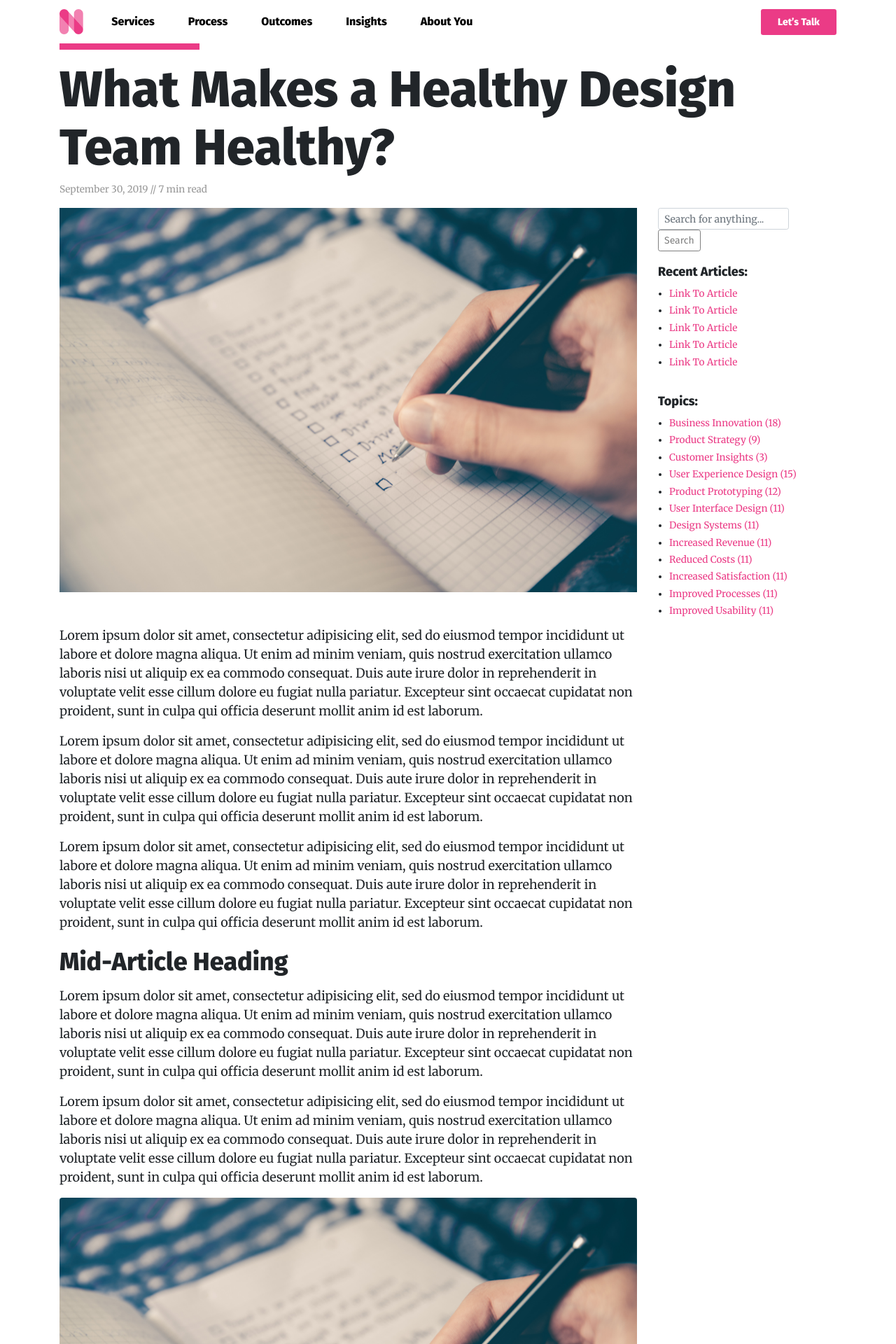
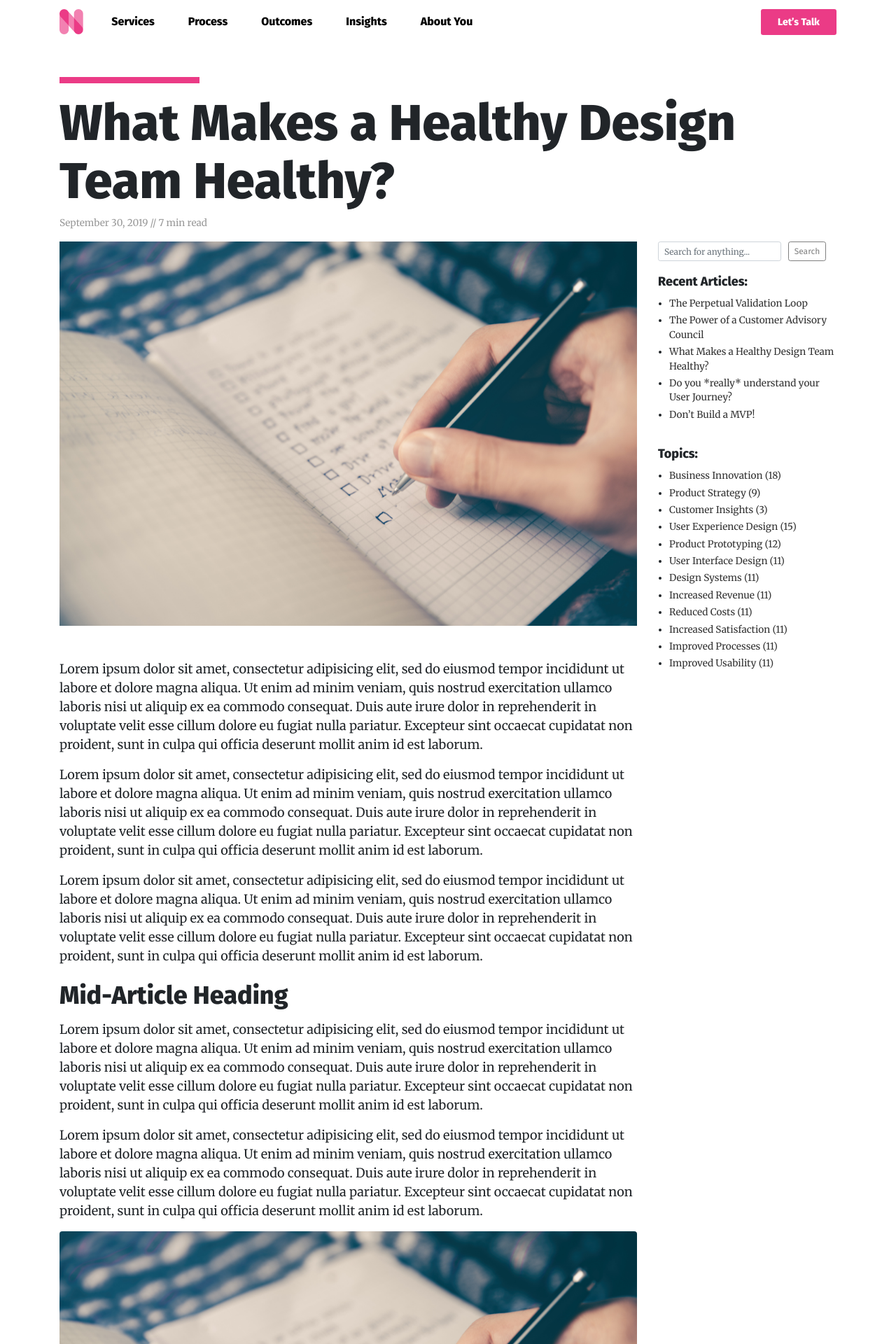
Before and after one commit to uriahninelabs/designsystem, a Jekyll site: the page built from demo/article.html, in a window 1280 px wide. Shown: the top 1920 px of the page at 70% size. Built offline with Jekyll 4.4.1, drawn with Linux system fonts in a browser that asks for light colours; nearby versions of some CDN libraries.

Commit message:
Updated Blog Post styles

```diff
--- a/_includes/_blog-sidebar.html
+++ b/_includes/_blog-sidebar.html
@@ -1,16 +1,22 @@
-<div class="col-sm-12 col-md-3 sidebar">
-  <form action="#" id="search" class="form-inline mb-3">
-    <label class="sr-only" for="search-input">Search</label>
-    <input type="text" class="form-control form-control-sm mr-sm-2" id="search-input" placeholder="Search for anything...">
-    <button type="submit" class="btn btn-sm btn-outline-secondary">Search</button>
+<div class="sidebar">
+  <form action="#" id="search" class="sidebar-search">
+    <div class="form-row">
+      <div class="col-9">
+        <label for="search-input">Search</label>
+        <input type="text" id="search-input" placeholder="Search for anything...">
+      </div>
+      <div class="col-3">
+        <button type="submit">Search</button>
+      </div>
+    </div>
   </form>
   <h6>Recent Articles:</h6>
   <ul>
-    <li><a href="#">Link To Article</a></li>
-    <li><a href="#">Link To Article</a></li>
-    <li><a href="#">Link To Article</a></li>
-    <li><a href="#">Link To Article</a></li>
-    <li><a href="#">Link To Article</a></li>
+    <li><a href="#">The Perpetual Validation Loop</a></li>
+    <li><a href="#">The Power of a Customer Advisory Council</a></li>
+    <li><a href="#">What Makes a Healthy Design Team Healthy?</a></li>
+    <li><a href="#">Do you *really* understand your User Journey?</a></li>
+    <li><a href="#">Don&rsquo;t Build a MVP!</a></li>
   </ul>
   <h6>Topics:</h6>
   <ul>
--- a/_sass/_blog.scss
+++ b/_sass/_blog.scss
@@ -30,6 +30,7 @@
 
 .article-masthead {
   @extend .container;
+  @extend .mt-5;
 
   h1 {
     line-height: 1.15;
@@ -66,6 +67,31 @@
 }
 
 .sidebar {
+  @extend .col-sm-12;
+  @extend .col-md-3;
+
+  .sidebar-search {
+    @extend .form-inline;
+    @extend .mb-3;
+
+    label {
+      @extend .sr-only;
+    }
+    input[type=text] {
+      @extend .form-control;
+      @extend .form-control-sm;
+      @extend .mr-sm-2;
+      @extend .w-100;
+      font-size: .75rem;
+    }
+    button {
+      @extend .btn;
+      @extend .btn-sm;
+      @extend .btn-outline-secondary;
+      font-size: .75rem;
+    }
+  }
+
   ul {
     margin-bottom: 2rem;
     padding-left: 1rem;
@@ -73,6 +99,22 @@
       margin: .25rem 0;
       padding: 0;
       font-size: .85rem;
+      a {
+        color: $gray-90;
+        &:hover {
+          color: $pink-dark;
+          text-decoration: underline;
+        }
+      }
     }
   }
+  @include media-breakpoint-down(sm) {
+    margin-top: 5rem;
+    .sidebar-search {
+      padding: 2rem 0;
+      border-top: 1px solid $gray-10;
+      border-bottom: 1px solid $gray-10;
+    }
+
+  }
 }
```
